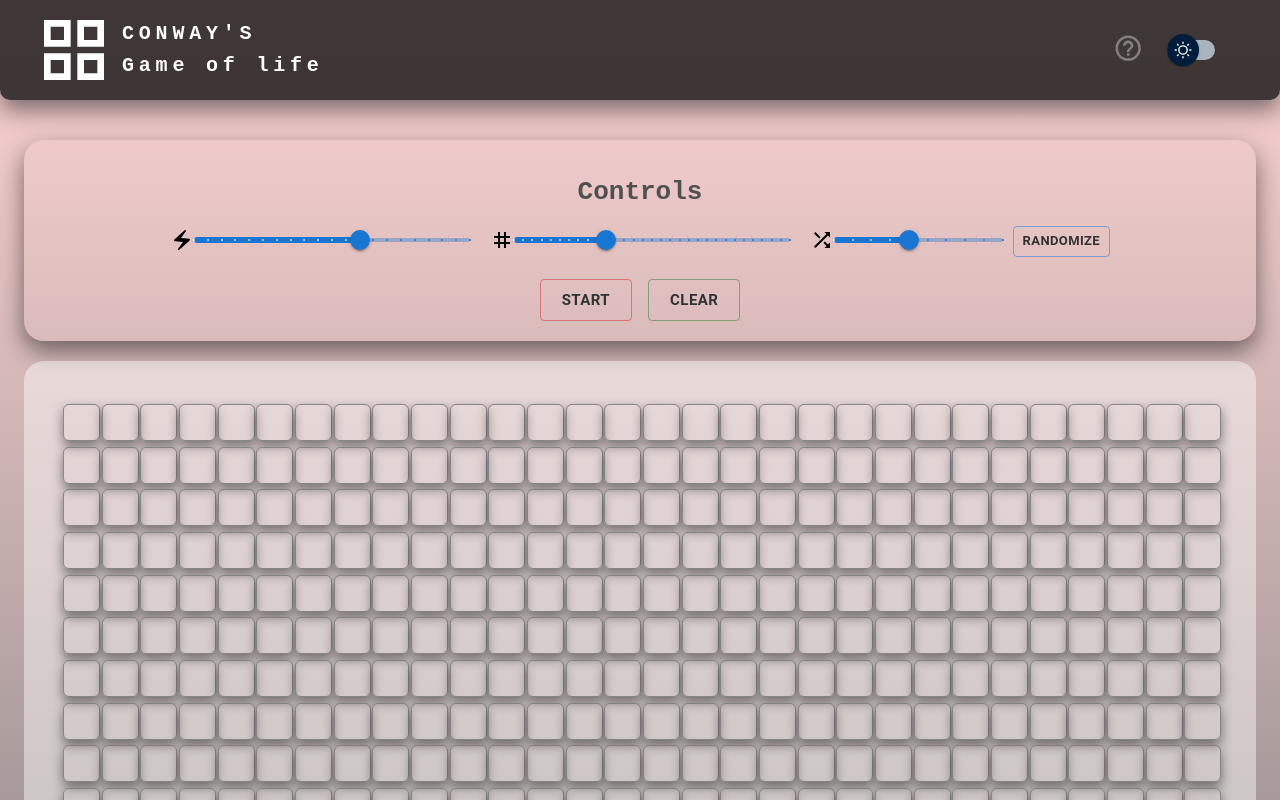
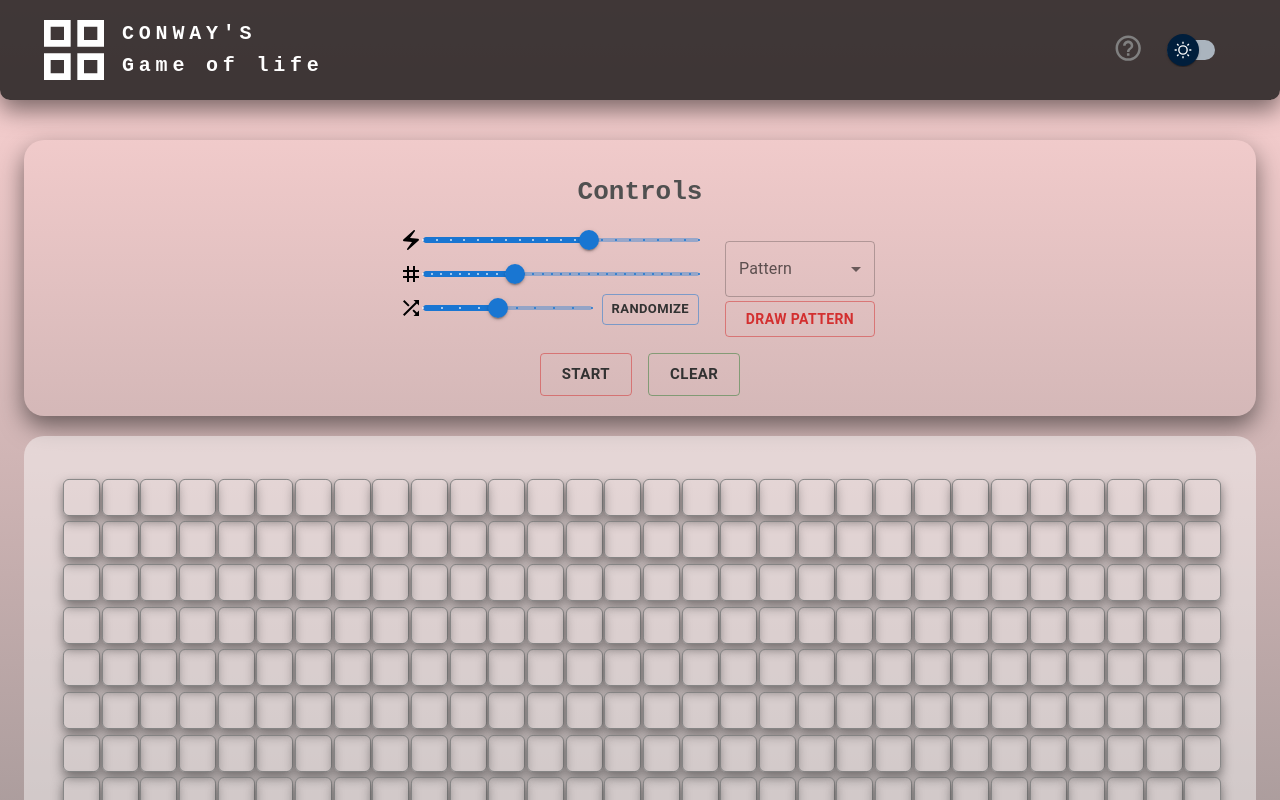
Before and after one commit to Yaduk035/Conway_game-of-life, a React (Create React App) app: page / in a window 1280 px wide. Shown: the top 800 px of the page. Built offline with nearby package versions, Linux system fonts and the light colour scheme.

Commit message:
minor changes on control panel

```diff
--- a/src/App.js
+++ b/src/App.js
@@ -1,10 +1,10 @@
-import React, { useCallback, useRef, useState, useEffect } from "react";
+import React, { useRef, useState, useEffect } from "react";
 import { produce } from "immer";
-import { Button, Container } from "@mui/material";
+import { Container } from "@mui/material";
 import ControlPanel from "./components/ControlPanel";
-import InputSlider from "./components/SpeedSlider";
 import "./components/homepage.css";
 import Header from "./components/Header";
+import { borders } from "./components/Patterns";
 
 const operations = [
   [-1, -1],
@@ -16,10 +16,9 @@ const operations = [
   [1, 0],
   [1, 1],
 ];
-const defaultColWidth = 30;
+
 function App() {
   const [colwidth, setColwidth] = useState(30);
-  const [hovered, setHovered] = useState(false);
   const [nightmode, setNightmode] = useState(false);
 
   const RowLength = colwidth - colwidth / 2;
@@ -27,7 +26,6 @@ function App() {
   const resolution = 1100;
   const cellSize = resolution / ColLength;
   const [running, setRunning] = useState(false);
-  const runSpeed = 1000;
   const [speed, setSpeed] = useState(410);
   const [ranValue, setRanValue] = useState(6);
 
@@ -41,8 +39,8 @@ function App() {
     }
     return rows;
   });
+
   // console.log(grid);
-
   useEffect(() => {
     setGrid(() => {
       const rows = [];
@@ -65,7 +63,7 @@ function App() {
         for (let i = 0; i < RowLength; i++) {
           for (let j = 0; j < ColLength; j++) {
             let neighbours = 0;
-            operations.forEach(([x, y]) => {
+            borders.forEach(([x, y]) => {
               const newI = i + x;
               const newJ = j + y;
               if (
@@ -127,15 +125,18 @@ function App() {
       return rows;
     });
   };
-  const populateGrid = () => {
-    setGrid(() => {
-      const rows = [];
-
-      for (let i = 0; i < RowLength; i++) {
-        rows.push(Array.from(Array(ColLength), () => 1));
-      }
-      return rows;
-    });
+  const drawPatterns = (value) => {
+    cellWidthControl(50);
+    clearGrid();
+    setTimeout(() => {
+      setGrid((g) => {
+        return produce(g, (draw) => {
+          value.forEach(([x, y]) => {
+            draw[x][y] = 1;
+          });
+        });
+      });
+    }, [500]);
   };
 
   const startButton = () => {
@@ -150,9 +151,9 @@ function App() {
     setSpeed(value);
   };
 
-  const cellWidthControl = (value) => {
+  function cellWidthControl(value) {
     setColwidth(value);
-  };
+  }
 
   const toggleNightmode = (value) => {
     setNightmode(value);
@@ -161,7 +162,6 @@ function App() {
   const setRandomizevalue = (value) => {
     setRanValue(value);
   };
-
   return (
     <>
       <div className={!nightmode ? "light-mode" : "night-mode"}>
@@ -182,13 +182,15 @@ function App() {
             <ControlPanel
               speedControl={speedControl}
               speed={speed}
-              cellWidth={setColwidth}
+              cellWidth={cellWidthControl}
               running={running}
               currentmode={nightmode}
               ranValue={setRandomizevalue}
               randomizeButton={randomize}
               clearGrid={clearGrid}
               startButton={startButton}
+              currentWidth={colwidth}
+              drawPatterns={drawPatterns}
             />
           </div>
           <br />
--- a/src/components/ControlPanel.jsx
+++ b/src/components/ControlPanel.jsx
@@ -2,6 +2,7 @@ import SpeedSlider from "./SpeedSlider";
 import CellSlider from "./CellWidthSlider";
 import RandomizeSlider from "./RandomizeSlider";
 import { Button, Stack, Grid, Box } from "@mui/material";
+import PatternMaker from "./PatternMaker";
 
 const ControlPanel = (props) => {
   return (
@@ -18,8 +19,9 @@ const ControlPanel = (props) => {
           Controls
         </h1>
       </div>
-      <Box>
-        <Grid container justifyContent="center">
+      <Box display="flex" flexDirection="row" justifyContent="center">
+        <div style={{ display: "flex", justifyContent: "flex-start" }}>
+          <Grid container flexDirection={"column"} xs={6}>
             <Grid item style={{ marginLeft: "10px", marginRight: "10px" }}>
               <SpeedSlider
                 speedControl={props.speedControl}
@@ -32,6 +34,7 @@ const ControlPanel = (props) => {
                 cellWidth={props.cellWidth}
                 running={props.running}
                 currentmode={props.currentmode}
+                currentWidth={props.currentWidth}
               />
             </Grid>
             <Grid style={{ marginLeft: "10px", marginRight: "10px" }}>
@@ -42,7 +45,21 @@ const ControlPanel = (props) => {
               />
             </Grid>
           </Grid>
-        <Grid container justifyContent="center">
+        </div>
+        <div
+          style={{
+            display: "flex",
+            justifyContent: "flex-end",
+          }}
+        >
+          <Grid container>
+            <Grid item>
+              <PatternMaker drawPatterns={props.drawPatterns} />
+            </Grid>
+          </Grid>
+        </div>
+      </Box>
+      <Grid item xs={6} display="flex" justifyContent="center">
         <Stack direction="row" spacing={2}>
           <Button
             size="large"
@@ -66,7 +83,6 @@ const ControlPanel = (props) => {
           </Button>
         </Stack>
       </Grid>
-      </Box>
     </>
   );
 };
--- a/src/components/Header.jsx
+++ b/src/components/Header.jsx
@@ -7,27 +7,18 @@ import Typography from "@mui/material/Typography";
 import Menu from "@mui/material/Menu";
 import MenuIcon from "@mui/icons-material/Menu";
 import Container from "@mui/material/Container";
-import Button from "@mui/material/Button";
 import MenuItem from "@mui/material/MenuItem";
-import AdbIcon from "@mui/icons-material/Adb";
 import DarkmodeButton from "./DarkmodeButton";
 import { GridView } from "@mui/icons-material";
 import Modal from "./Modal";
 import { HelpOutline } from "@mui/icons-material";
-import { Grid } from "@mui/material";
-
-const pages = ["Products", "Pricing", "Blog"];
 
 function ResponsiveAppBar(props) {
   const [anchorElNav, setAnchorElNav] = React.useState(null);
-  const [anchorElUser, setAnchorElUser] = React.useState(null);
   const [openModal, setOpenModal] = React.useState(false);
 
   const handleOpenNavMenu = (event) => {
     setAnchorElNav(event.currentTarget);
-  };
-  const handleOpenUserMenu = (event) => {
-    setAnchorElUser(event.currentTarget);
   };
 
   const handleCloseNavMenu = () => {
@@ -36,10 +27,6 @@ function ResponsiveAppBar(props) {
 
   const handleModal = (value) => {
     setOpenModal(value);
-  };
-
-  const handleCloseUserMenu = () => {
-    setAnchorElUser(null);
   };
 
   return (
@@ -110,11 +97,15 @@ function ResponsiveAppBar(props) {
                 display: { xs: "block", md: "none" },
               }}
             >
-              {pages.map((page) => (
-                <MenuItem key={page} onClick={handleCloseNavMenu}>
-                  <Typography textAlign="center">{page}</Typography>
-                </MenuItem>
-              ))}
+              <MenuItem>
+                <Typography textAlign="center">
+                  {" "}
+                  <DarkmodeButton
+                    nightmode={props.nightmode}
+                    currentmode={props.currentmode}
+                  />
+                </Typography>
+              </MenuItem>
             </Menu>
           </Box>
           <GridView sx={{ display: { xs: "flex", md: "none" }, mr: 1 }} />
--- /dev/null
+++ b/src/components/PatternMaker.jsx
@@ -0,0 +1,53 @@
+import * as React from "react";
+import InputLabel from "@mui/material/InputLabel";
+import MenuItem from "@mui/material/MenuItem";
+import FormControl from "@mui/material/FormControl";
+import Select from "@mui/material/Select";
+import { Button } from "@mui/material";
+import { pulsar, glider, HWSS, MWSS, LWSS } from "./Patterns";
+
+export default function SelectAutoWidth({ drawPatterns }) {
+  const [pattern, setPattern] = React.useState("");
+
+  const handleChange = (event) => {
+    setPattern(event.target.value);
+  };
+
+  const handleClick = (e) => {
+    if (!pattern) return;
+    drawPatterns(pattern);
+  };
+
+  return (
+    <div>
+      <FormControl sx={{ m: 2, minWidth: 150 }}>
+        <InputLabel id="demo-simple-select-autowidth-label">Pattern</InputLabel>
+        <Select
+          labelId="demo-simple-select-autowidth-label"
+          id="demo-simple-select-autowidth"
+          value={pattern}
+          onChange={handleChange}
+          autoWidth
+          label="Select a pattern"
+        >
+          <MenuItem value={pattern}>
+            <em>None</em>
+          </MenuItem>
+          <MenuItem value={glider}>Glider</MenuItem>
+          <MenuItem value={pulsar}>Pulsar</MenuItem>
+          <MenuItem value={LWSS}>Light Spaceship</MenuItem>
+          <MenuItem value={MWSS}>Medium Spaceship</MenuItem>
+          <MenuItem value={HWSS}>Heavy Spaceship</MenuItem>
+        </Select>
+        <Button
+          onClick={handleClick}
+          variant="outlined"
+          color="error"
+          sx={{ marginTop: "4px" }}
+        >
+          <span style={{ fontWeight: "bolder" }}>Draw pattern</span>
+        </Button>
+      </FormControl>
+    </div>
+  );
+}
--- /dev/null
+++ b/src/components/Patterns.js
@@ -0,0 +1,37 @@
+export const borders = [
+    [-1, -1],[-1, 0],[-1, 1],[0, -1],[0, 1],[1, -1],[1, 0],[1, 1],];
+
+export const glider = [
+  [0, 1],  [1, 2],  [2, 0],  [2, 1],  [2, 2],  [0, 48],  [1, 47],  [2, 49],  [2, 48],  [2, 47],
+];
+
+export const HWSS = [
+  [5, 1],  [5, 2],  [5, 3],  [5, 4],  [5, 5],  [5, 6],
+  [6, 0],  [6, 6],  [7, 6], [8,0], [8, 5],[9,2],[9,3]
+];
+
+export const MWSS = [
+  [5, 2],  [5, 3],  [5, 4],  [5, 5],  [5, 6],
+  [6, 1],  [6, 6],  [7, 6], [8,1], [8, 5],[9,3]
+];
+
+export const LWSS = [
+   [5, 3],  [5, 4],  [5, 5],  [5, 6],
+  [6, 2],  [6, 6],  [7, 6], [8,1], [8, 5],
+];
+
+export const pulsar = [
+    [6, 20],  [6, 21],  [6, 22],  [6, 26],  [6, 27],  [6, 28],
+    [8, 18],  [9, 18],  [10, 18],  [8, 23],  [9, 23],
+    [10, 23],  [8, 25],  [9, 25],  [10, 25],
+    [8, 30],  [9, 30],  [10, 30],
+    [11, 20],[11, 21],[11, 22],[11, 26],[11, 27],[11, 28],
+    [13, 20],  [13, 21],
+    [13, 22],  [13, 26],
+    [13, 27],  [13, 28],
+    [14, 18],  [15, 18],  [16, 18],  [14, 23],
+    [15, 23],  [16, 23],  [14, 25],  [15, 25],
+    [16, 25],  [14, 30],  [15, 30],  [16, 30],
+    [18, 20],  [18, 21],
+    [18, 22],  [18, 26],
+    [18, 27],  [18, 28],]
```
Also changed, not shown: 1 other file (tests, documents, lock files or other folders). Lines whose indentation alone changed are shown as unchanged.
